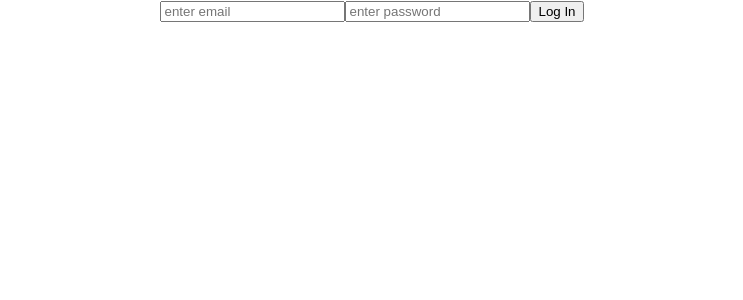
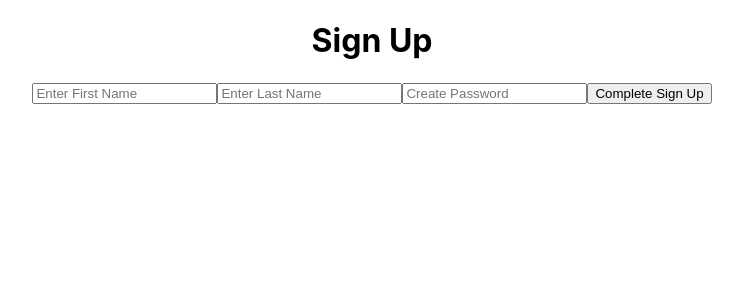
Before and after one commit to build-week-educell/frontend, a React (Create React App) app in the folder schoolsocial/: page / in a window 1280 px wide. Shown: the top 300 px of the page, without its empty margins (268-1011 px from the left). Built offline with nearby package versions, Linux system fonts and the light colour scheme.

Commit message:
added sign up page, button not working yet

```diff
--- a/schoolsocial/src/App.js
+++ b/schoolsocial/src/App.js
@@ -1,13 +1,13 @@
 import React, { Component } from 'react';
 import './App.css';
 
-import Login from './components/Login';
+import Signup from './components/Signup';
 
 class App extends Component {
   render() {
     return (
       <div className="App">
-        <Login />
+        <Signup />
       </div>
     );
   }
--- a/schoolsocial/src/components/Login.js
+++ b/schoolsocial/src/components/Login.js
@@ -17,6 +17,7 @@ class Login extends Component {
 
     render() {
         return (
+            <div>
                 <form>
                     <input
                         type='text'
@@ -36,6 +37,8 @@ class Login extends Component {
                     <button>Log In</button>
 
                 </form>
+            </div>
+
          );
     }
 }
--- /dev/null
+++ b/schoolsocial/src/components/Signup.js
@@ -0,0 +1,66 @@
+import React, { Component } from 'react';
+
+class Signup extends Component {
+    constructor(props) {
+        super(props);
+        this.state = {
+            firstName: '',
+            lastName:'',
+            password:''
+         }
+    }
+
+    handleInputChange = event => {
+        this.setState({
+
+            [event.target.name] : event.target.value
+        })
+    }
+    render() {
+        return (
+            <div>
+                <h1>Sign Up</h1>
+                <form>
+                    <input
+                        type='text'
+                        placeholder='Enter First Name'
+                        name='first name'
+                        value={this.state.firstName}
+                        onChange={this.handleInputChange}
+                    />
+
+                    <input
+                        type='text'
+                        placeholder='Enter Last Name'
+                        name='last name'
+                        value={this.state.lastName}
+                        onChange={this.handleInputChange}
+                    />
+
+                    <input
+                        type='password'
+                        placeholder='Create Password'
+                        name='password'
+                        value={this.state.password}
+                        onChange={this.handleInputChange}
+                    />
+
+                    <button>Complete Sign Up</button>
+
+                </form>
+            </div>
+         );
+    }
+}
+
+export default Signup;
+
+
+
+// loginSubmitHandler = event => {
+//     const user = this.state.username;
+//     //take in key and the value
+//     localStorage.setItem('user', `${user}`); // local storage needs to be in a string
+//     window.location.reload();
+
+// }
```
Lines whose indentation alone changed are shown as unchanged.
